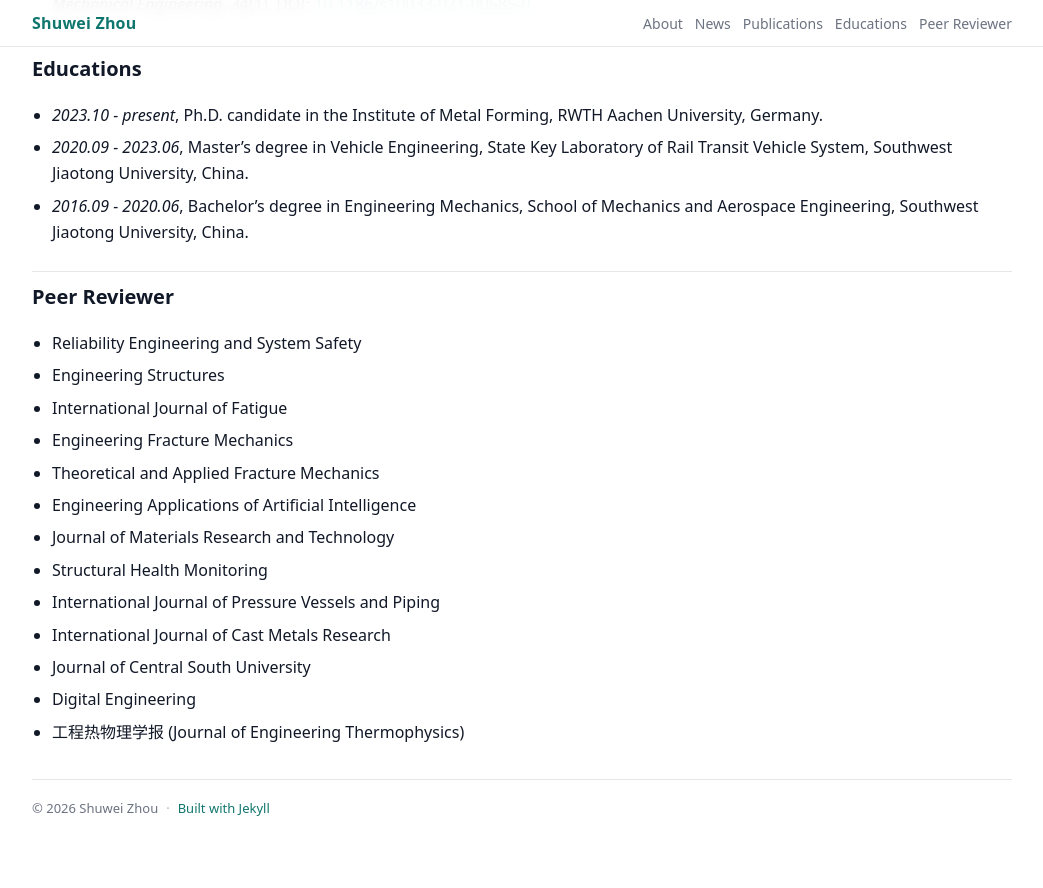
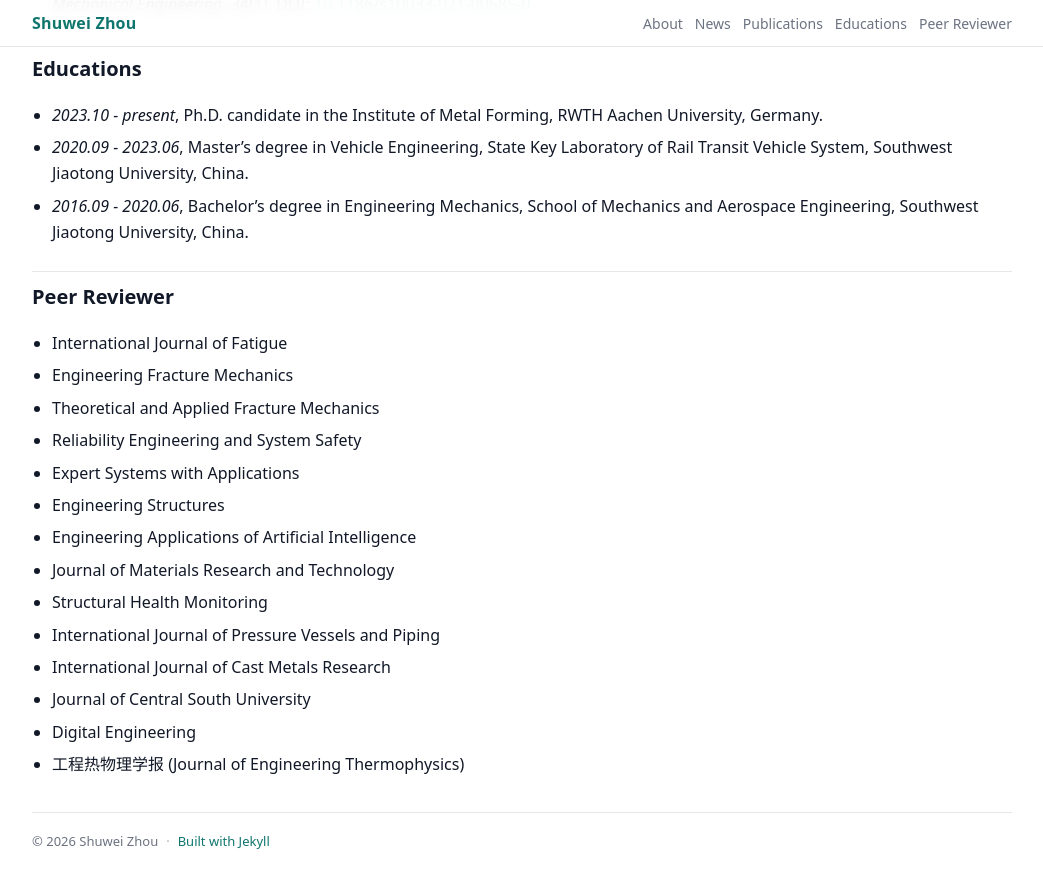
Before and after one commit to spellbookrz/Shuwei_Zhou_Homepage, a Jekyll site: the page built from index.md, in a window 1280 px wide and 900 px high, scrolled down 3608 px. Shown: the top 888 px of the window, without its empty margins (118-1161 px from the left). Built offline with Jekyll 4.4.1, drawn with Linux system fonts in a browser that asks for light colours.

Commit message:
new peer reviewer

```diff
--- a/index.md
+++ b/index.md
@@ -124,11 +124,12 @@
 
 <span class="anchor" id="peer-reviewer"></span>
 ## Peer Reviewer
-- Reliability Engineering and System Safety
-- Engineering Structures
 - International Journal of Fatigue
 - Engineering Fracture Mechanics
 - Theoretical and Applied Fracture Mechanics
+- Reliability Engineering and System Safety
+- Expert Systems with Applications
+- Engineering Structures
 - Engineering Applications of Artificial Intelligence
 - Journal of Materials Research and Technology
 - Structural Health Monitoring
```
